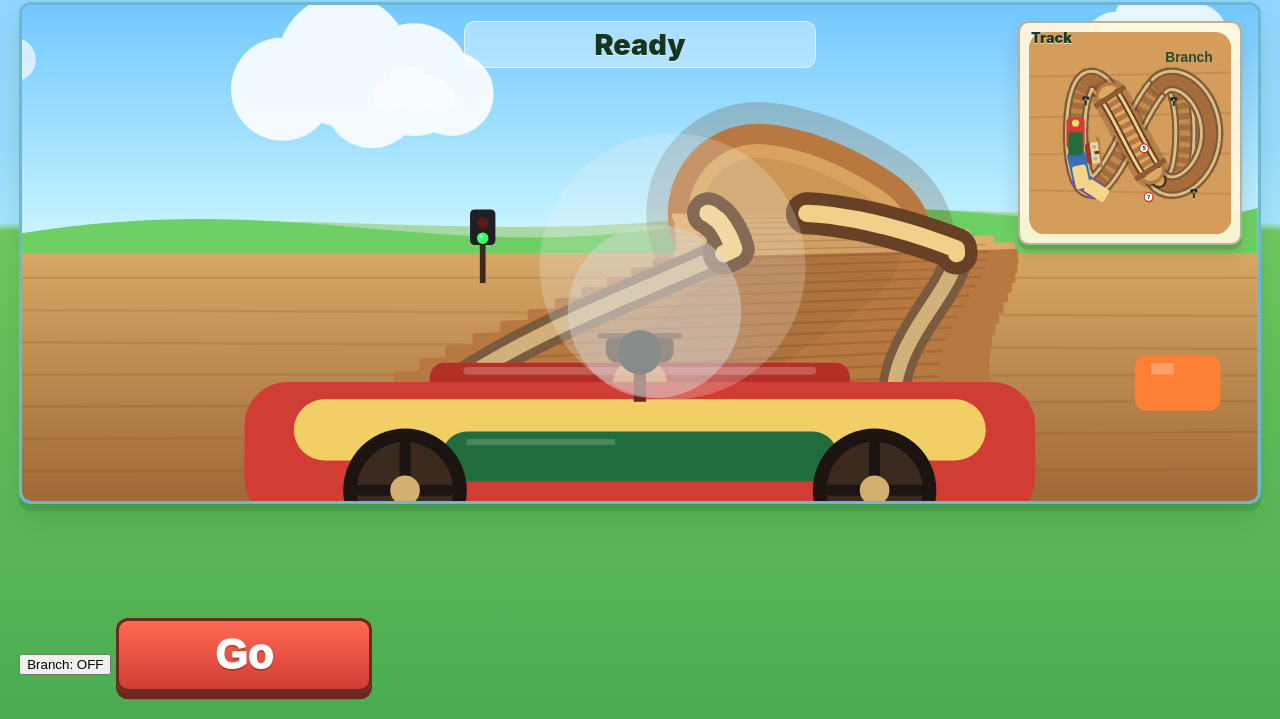
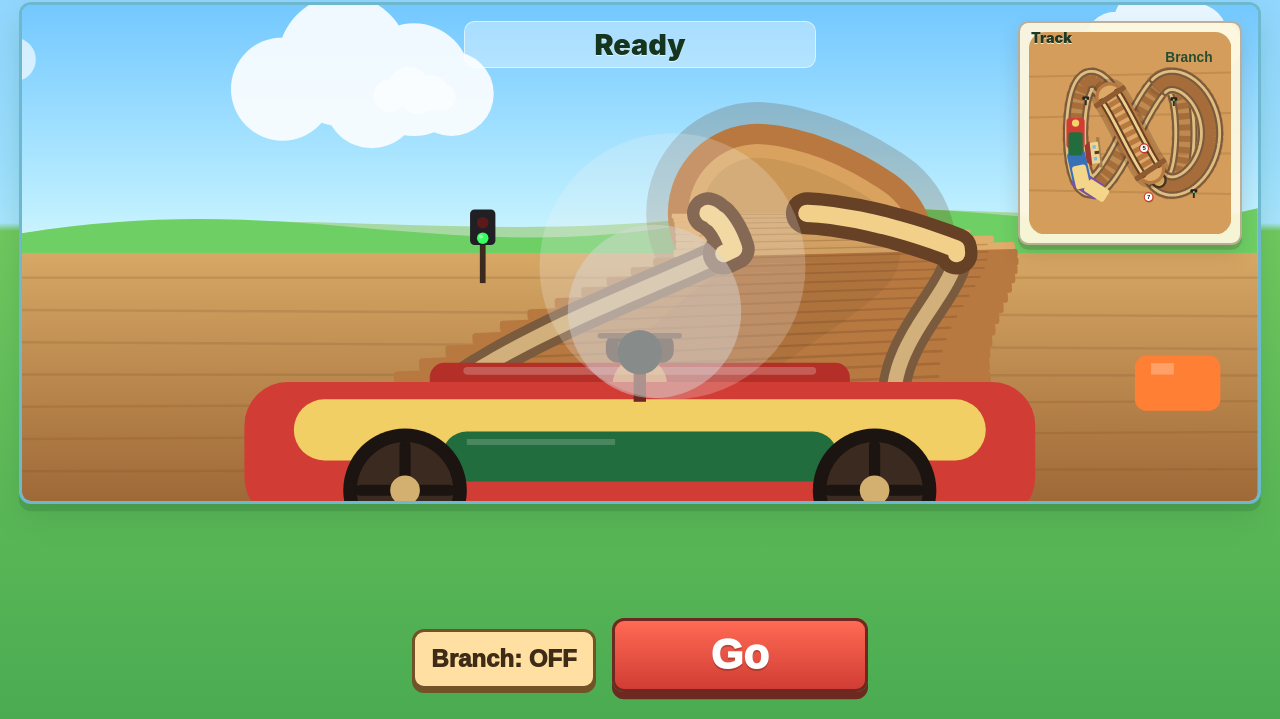
Before and after one commit to pnaybour/tractor-game, a website: page train.html in a window 1280 px wide. Shown: the part 81-800 px from the top of the page. Drawn offline with Linux system fonts and the light colour scheme; animation ran at ten frames a second.

Commit message:
Add branch switch UI, documentation and route tests

```diff
--- a/styles.css
+++ b/styles.css
@@ -1443,6 +1443,42 @@ body {
   pointer-events: none;
 }
 
+.train-controls {
+  z-index: 3;
+  display: flex;
+  align-items: center;
+  justify-content: center;
+  gap: 1rem;
+  flex-wrap: wrap;
+}
+
+.train-branch {
+  min-height: 3.7rem;
+  min-width: 9rem;
+  padding: 0.65rem 1rem;
+  border: 0.2rem solid #725328;
+  border-radius: 0.75rem;
+  background: #ffe0a2;
+  color: #3f2c17;
+  font-size: clamp(1.1rem, 3vw, 1.5rem);
+  font-weight: 950;
+  cursor: pointer;
+  touch-action: manipulation;
+  box-shadow: 0 0.25rem 0 #725328;
+}
+
+.train-branch[aria-pressed="true"] {
+  background: #75dd6a;
+  border-color: #286c31;
+  color: #153a1b;
+  box-shadow: 0 0.25rem 0 #286c31;
+}
+
+.train-branch:focus-visible {
+  outline: 0.2rem solid #17351f;
+  outline-offset: 0.2rem;
+}
+
 .train-action {
   z-index: 3;
   justify-self: center;
```
